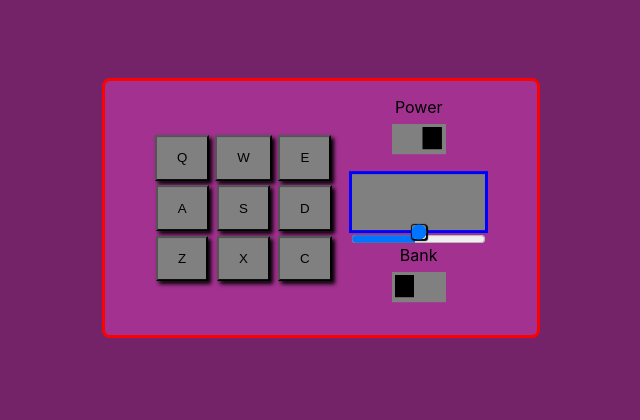
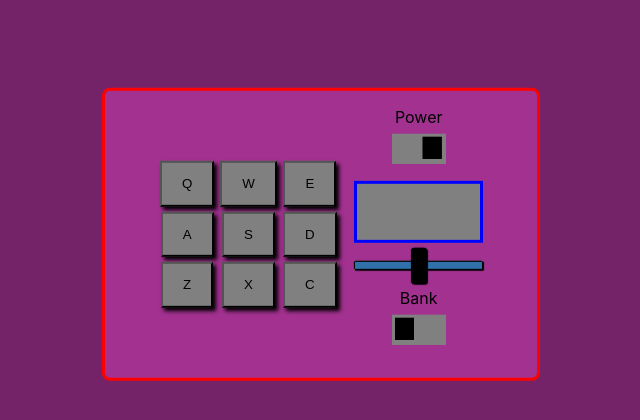
Before and after one commit to macluiggy/drum-machine-free-code-camp, a React (Create React App) app: page / in a window 1280 px wide. Shown: the top 420 px of the page, without its empty margins (319-959 px from the left). Built offline with nearby package versions, Linux system fonts and the light colour scheme.

Commit message:
range input styled

```diff
--- a/src/sass/main.scss
+++ b/src/sass/main.scss
@@ -89,27 +89,74 @@
 			background-color: gray;
 		}
 		input[type=range] {
-			border: solid;
+		  -webkit-appearance: none;
+		  margin: 18px 0;
+		  width: 100%;
+		}
+		input[type=range]:focus {
+		  outline: none;
+		}
+		input[type=range]::-webkit-slider-runnable-track {
+		  width: 100%;
+		  height: 8.4px;
+		  cursor: pointer;
+		  box-shadow: 1px 1px 1px #000000, 0px 0px 1px #0d0d0d;
+		  background: #3071a9;
+		  border-radius: 1.3px;
+		  border: 0.2px solid #010101;
 		}
 		input[type=range]::-webkit-slider-thumb {
-			-webkit-appearance:none;
+		  box-shadow: 1px 1px 1px #000000, 0px 0px 1px #0d0d0d;
 		  border: 1px solid #000000;
 		  height: 36px;
 		  width: 16px;
 		  border-radius: 3px;
-			  background: #ffffff;
+		  background: #000;
 		  cursor: pointer;
-			  margin-top: -14px; /* You need to specify a margin in Chrome, but in Firefox and IE it is automatic */
+		  -webkit-appearance: none;
+		  margin-top: -14px;
+		}
+		input[type=range]:focus::-webkit-slider-runnable-track {
+		  background: #367ebd;
+		}
+		input[type=range]::-moz-range-track {
+		  width: 100%;
+		  height: 8.4px;
+		  cursor: pointer;
+		  box-shadow: 1px 1px 1px #000000, 0px 0px 1px #0d0d0d;
+		  background: gray;
+		  border-radius: 1.3px;
+		  border: 0.2px solid #010101;
+		}
+		input[type=range]::-moz-range-thumb {
+		  box-shadow: 1px 1px 1px #000000, 0px 0px 1px #0d0d0d;
+		  border: 1px solid #000000;
+		  height: 36px;
+		  width: 16px;
+		  border-radius: 3px;
+		  background: #000;
+		  cursor: pointer;
+		}
+		input[type=range]::-ms-track {
+		  width: 100%;
+		  height: 8.4px;
+		  cursor: pointer;
+		  background: transparent;
+		  border-color: transparent;
+		  border-width: 16px 0;
+		  color: transparent;
+		}
+		input[type=range]::-ms-fill-lower {
+		  background: gray;
+		  border: 0.2px solid #010101;
+		  border-radius: 2.6px;
 		  box-shadow: 1px 1px 1px #000000, 0px 0px 1px #0d0d0d;
 		}
-		input[type=range]::-moz-range-thumb {
-			box-shadow: 1px 1px 1px #000000, 0px 0px 1px #0dff0d;
-			  border: 1px solid #000000;
-			  height: 26px;
-			  width: 10px;
-			  border-radius: 3px;
-			  background: #ffffff;
-			  cursor: pointer;
+		input[type=range]::-ms-fill-upper {
+		  background: gray;
+		  border: 0.2px solid #010101;
+		  border-radius: 2.6px;
+		  box-shadow: 1px 1px 1px #000000, 0px 0px 1px #0d0d0d;
 		}
 		input[type=range]::-ms-thumb {
 		  box-shadow: 1px 1px 1px #000000, 0px 0px 1px #0d0d0d;
@@ -120,19 +167,11 @@
 		  background: #ffffff;
 		  cursor: pointer;
 		}
-		input[type=range]:focus {
-			//outline: none;
-			cursor: pointer;
+		input[type=range]:focus::-ms-fill-lower {
+		  background: gray;
 		}
-		input[type=range]::-ms-track {
-			width: 100%;
-			cursor: pointer;
-			height: 10px;
-
-			/* Hides the slider so custom styles can be added */
-			background: transparent;
-			border-color: transparent;
-			color: transparent;
+		input[type=range]:focus::-ms-fill-upper {
+		  background: gray;
 		}
 	}
 }
```
Lines whose indentation alone changed are shown as unchanged.
